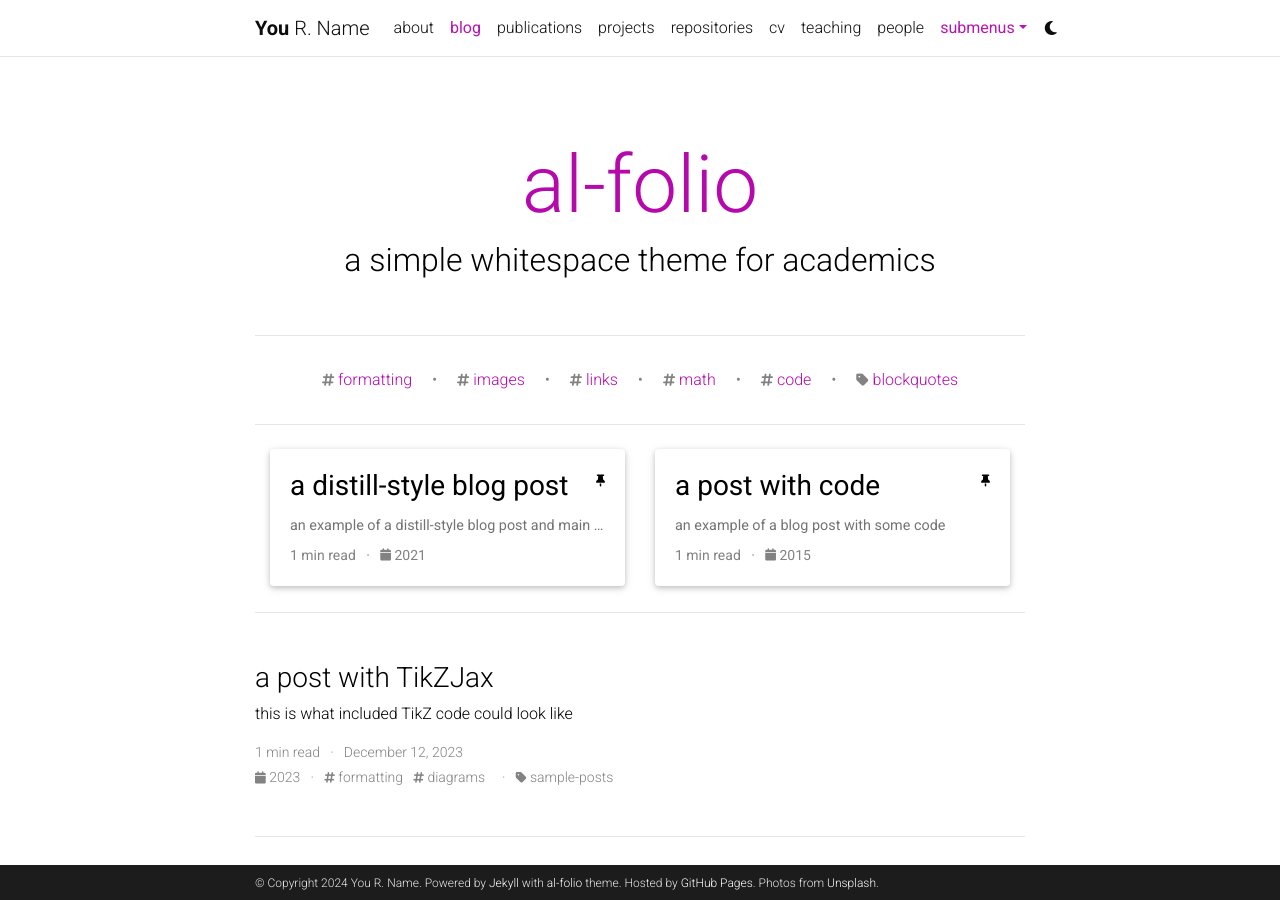
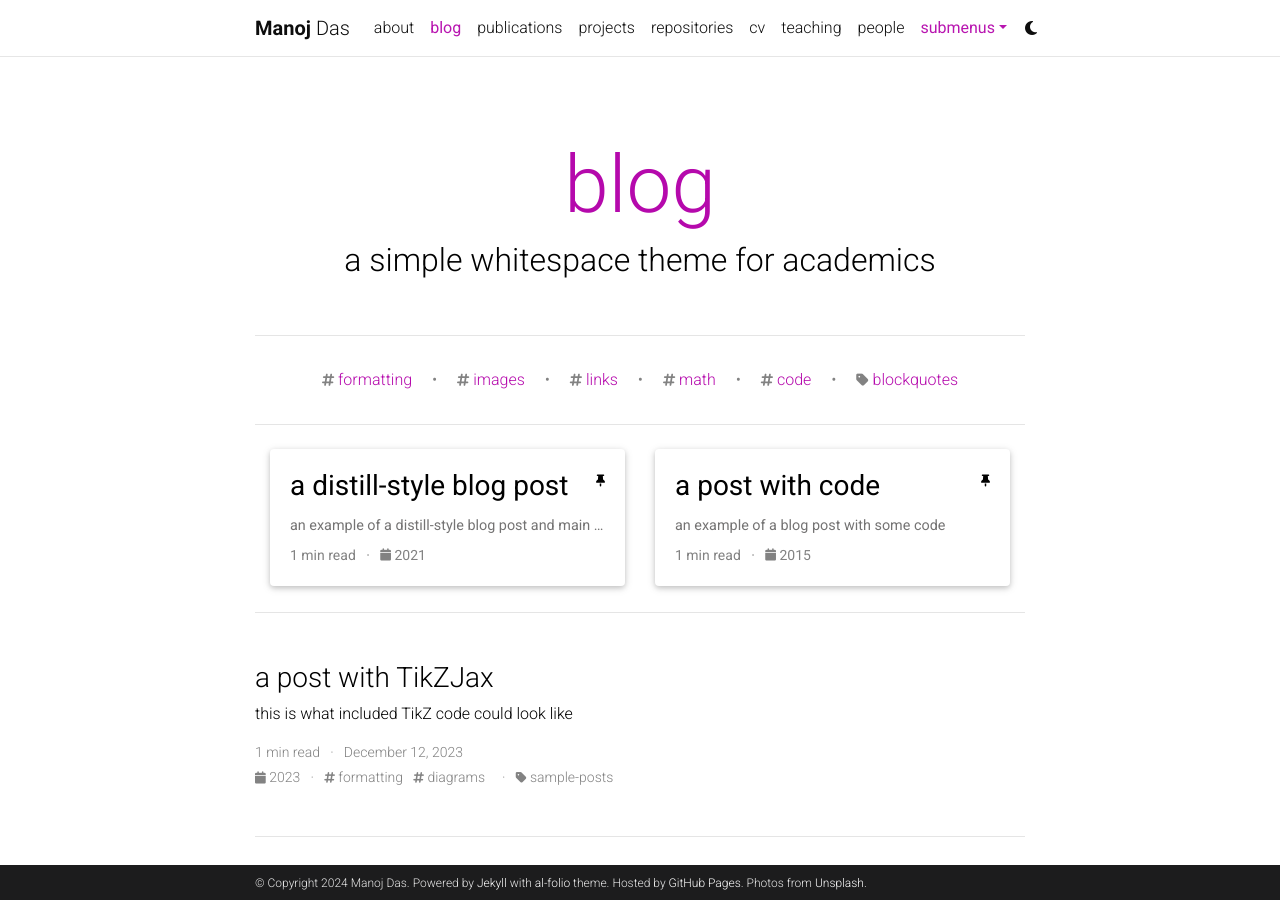
Before and after one commit to manojdas/tacad2, a Jekyll site: the page built from _pages/blog.md, in a window 1280 px wide and 900 px high. Built offline with Jekyll 4.4.1, drawn with Linux system fonts in a browser that asks for light colours; the list of posts is cut into pages by our own code; comment, search, counter and statistics services are not loaded; a style sheet for code colours, icons or effects is not loaded.

Commit message:
start changes

```diff
--- a/_config.yml
+++ b/_config.yml
@@ -3,9 +3,9 @@
 # -----------------------------------------------------------------------------
 
 title: blank # the website title (if blank, full name will be used instead)
-first_name: You
-middle_name: R.
-last_name: Name
+first_name: Manoj
+middle_name:
+last_name: Das
 email: you@example.com
 description: > # the ">" symbol means to ignore newlines until "footer_text:"
   A simple, whitespace theme for academics. Based on [*folio](https://github.com/bogoli/-folio) design.
@@ -124,7 +124,7 @@
 # Blog
 # -----------------------------------------------------------------------------
 
-blog_name: al-folio # blog_name will be displayed in your blog page
+blog_name: blog # blog_name will be displayed in your blog page
 blog_description: a simple whitespace theme for academics
 permalink: /blog/:year/:title/
 
@@ -152,15 +152,15 @@
   lang: en
 
 # Disqus comments (DEPRECATED)
-disqus_shortname: al-folio # put your disqus shortname
+disqus_shortname: # al-folio # put your disqus shortname
 # https://help.disqus.com/en/articles/1717111-what-s-a-shortname
 
 # External sources.
 # If you have blog posts published on medium.com or other external sources,
 # you can display them in your blog by adding a link to the RSS feed.
-external_sources:
-  - name: medium.com
-    rss_url: https://medium.com/@al-folio/feed
+# external_sources:
+#  - name: medium.com
+#    rss_url: https://medium.com/@al-folio/feed
 
 # -----------------------------------------------------------------------------
 # Collections
```
